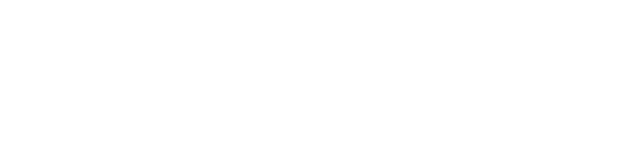
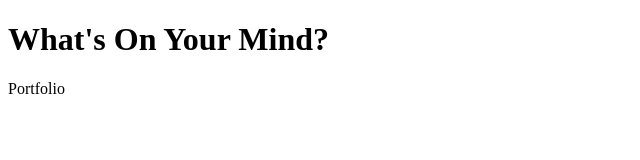
Before and after one commit to nearias3/Personal-Blog, a plain HTML site: page index.html in a window 1280 px wide. Shown: the whole page, without its empty margins (0-640 px from the left). Drawn offline with Linux system fonts and the light colour scheme.

Commit message:
broke down the steps to get all index requirements into comments

```diff
--- a/index.html
+++ b/index.html
@@ -9,6 +9,19 @@
     </head>
 
     <body>
-
+        <header>
+            <h1>What's On Your Mind?</h1>
+        </header>
+        <main>
+        <!--Use this space to create a form-->
+        <!--This form needs username, title, and content slots-->
+        <!--Create submit button-->
+        </main>
+    <footer>
+        <p>Portfolio</p>
+        <!-- Add the link to my portfolio here-->
+        <!-- Or perhaps move the portfolio link to the blog page?-->
+    </footer>
+    <script src="assets/js/form.js"></script>
     </body>
 </html>
```
